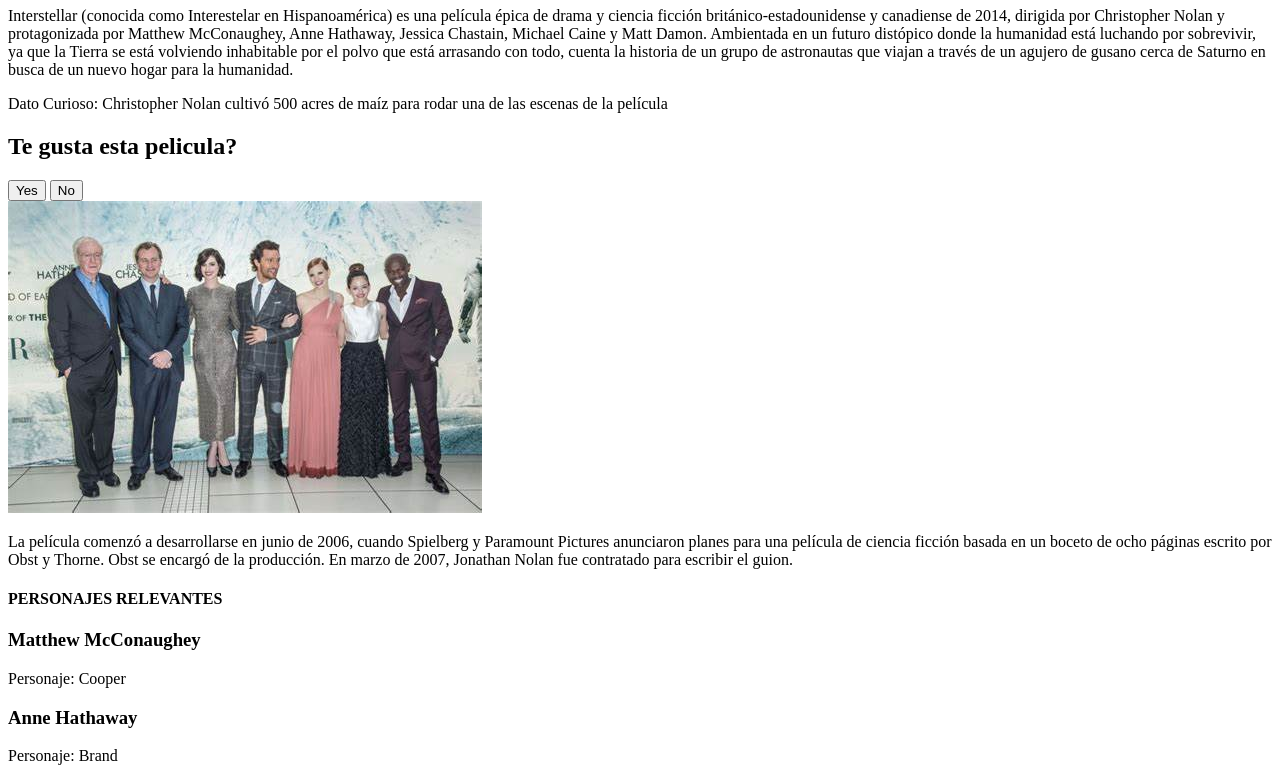
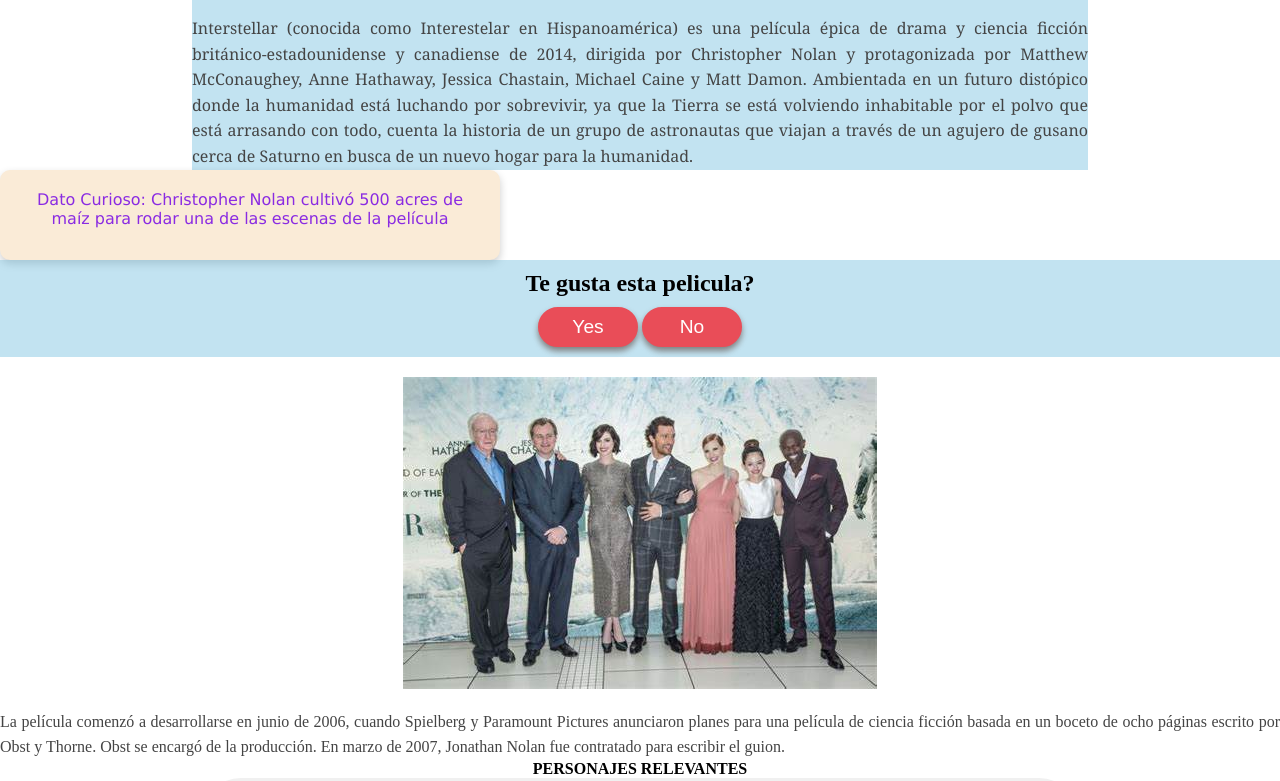
Before and after one commit to Adaidb/Index, a plain HTML site: page index.html in a window 1280 px wide. Shown: the part 73-854 px from the top of the page. Drawn offline with Linux system fonts and the light colour scheme.

Commit message:
Update index.html

```diff
--- a/index.html
+++ b/index.html
@@ -4,7 +4,7 @@
     <meta charset="UTF-8">
     <meta name="viewport" content="width=device-width, initial-scale=1.0">
     <title>Document</title>
-   <link rel="stylesheet" href="./Articulo.css">
+   <link rel="stylesheet" href="CSS/Index.css">
 </head>
 <body>
     <div id="Contenedor">
```
